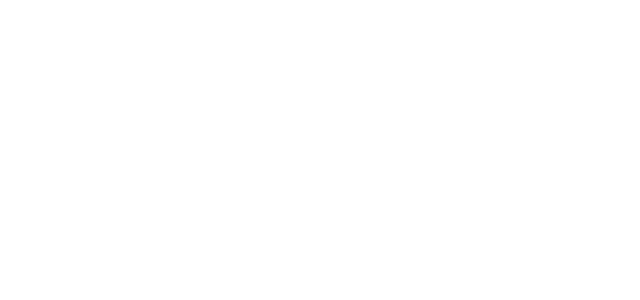
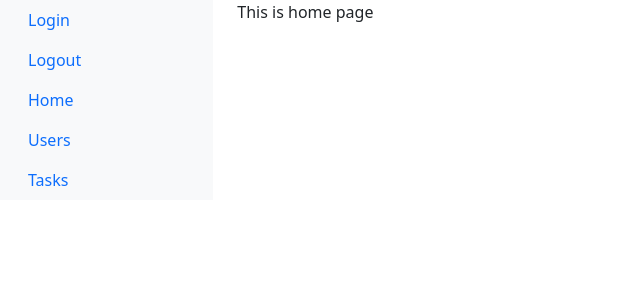
Before and after one commit to quocdunginfo/Learn-NodeJS, a React (Create React App) app in the folder client/react/: page /pages in a window 1280 px wide. Before the commit this address had no page. Shown: the top 300 px of the page, without its empty margins (0-640 px from the left). Built offline with nearby package versions, Linux system fonts and the light colour scheme.

Commit message:
Using router outlet to render child component

```diff
--- a/client/react/src/App.js
+++ b/client/react/src/App.js
@@ -7,6 +7,7 @@
 import Home from './Home/Home';
 import Users from './Pages/Users/Users';
 import Tasks from './Pages/Tasks/Tasks';
+import NotFoundAlias from './Pages/NotFound/NotFound';
 import { BrowserRouter, Routes, Route } from "react-router-dom";
 
 export default function App() {
@@ -15,11 +16,19 @@
     <>
       <BrowserRouter>
         <Routes>
+          <Route exact paths="/" element={<LeftNavLayout />}>
+            <Route index element={<Home />} />
+          </Route>
+          <Route path="/pages" element={<LeftNavLayout />} >
+            <Route index element={<Home />} />
+            <Route path='home' element={<Home />} />
+            <Route path='users' element={<Users />} />
+            <Route path='tasks' element={<Tasks />} />
+          </Route>
+
           <Route path="/login" element={<Login />} />
           <Route path="/logout" element={<Logout />} />
-          <Route path='/pages/home' element={<LeftNavLayout children={<Home />} />} />
-          <Route path='/pages/users' element={<LeftNavLayout children={<Users />} />} />
-          <Route path='/pages/tasks' element={<LeftNavLayout children={<Tasks />} />} />
+          <Route path="*" element={<NotFoundAlias />} />
         </Routes>
       </BrowserRouter>
     </>
--- a/client/react/src/Layout/LeftNavLayout.js
+++ b/client/react/src/Layout/LeftNavLayout.js
@@ -1,17 +1,13 @@
 import { useEffect } from "react";
 import { BrowserRouter, Routes, Route } from "react-router-dom";
 
-import Header from '../Header/Header';
-import Footer from '../Footer/Footer';
-import Home from '../Home/Home';
-import Login from '../Pages/Login/Login';
-import Users from '../Pages/Users/Users';
-import NotFound from '../Pages/NotFound/NotFound';
+import { Outlet, Link } from "react-router-dom";
 
 export default function LeftNavLayout(props) {
     const menuItems = [
         { text: "Login", link: '/login' },
         { text: "Logout", link: '/logout' },
+        { text: "Home", link: '/pages/home' },
         { text: "Users", link: '/pages/users' },
         { text: "Tasks", link: '/pages/tasks' }
     ];
@@ -34,7 +30,7 @@
                     </nav>
 
                     <main role="main" class="col-md-9 ml-sm-auto col-lg-10 px-md-4">
-                        {props.children}
+                        <Outlet />
                     </main>
                 </div>
             </div>
```
